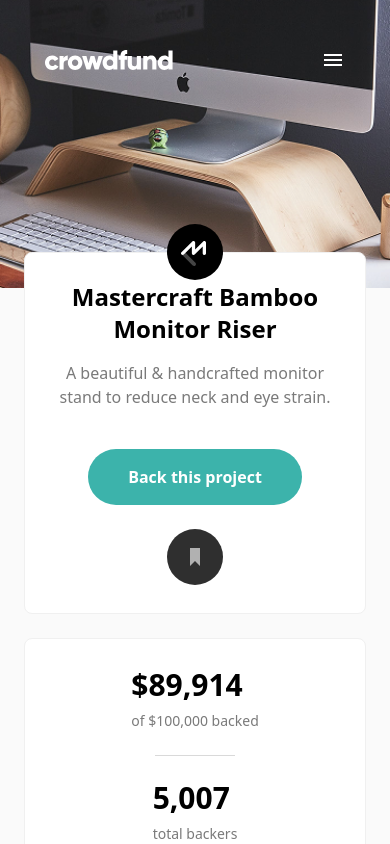
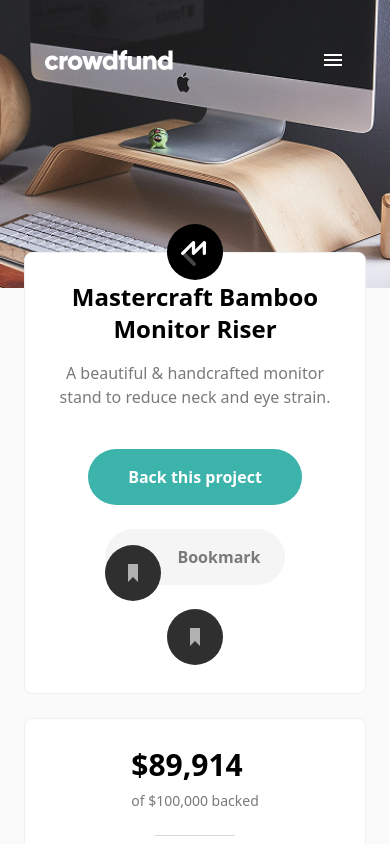
Before and after one commit to casbern/crowdfund-page, a React (Vite) app: page / in a window 390 px wide. Shown: the top 844 px of the page. Built offline with nearby package versions, Linux system fonts and the light colour scheme.

Commit message:
made bookmark button active

```diff
--- a/src/App.tsx
+++ b/src/App.tsx
@@ -3,9 +3,14 @@
 
 import icon from "./assets/icon.svg"
 import bookmarkIcon from "./assets/bookmark-icon.svg"
+import bookmarkIconActive from "./assets/bookmark-icon-active.svg"
 import Card from "./components/Card"
+import { useState } from "react"
 
 function App() {
+
+  const [active, setActive] = useState(false)
+
 
   return (
     <div className="bg-background min-h-screen">
@@ -23,10 +28,16 @@
 
             <a
               href="#"
-              className="hidden md:flex relative items-center bg-gray-50 rounded-4xl text-txt font-bold pl-[72px] pr-6 h-[56px]"
+              onClick={() => setActive(!active)}
+              className={`
+                "hidden md:flex relative items-center bg-gray-50 rounded-4xl font-bold pl-[72px] pr-6 py-4 h-[56px]"
+                 ${active ? "text-call-action" : "text-txt"}`}
             >
-              <span className="absolute left-0 flex items-center justify-center w-[56px] h-[56px] rounded-full bg-black">
-                <img src={bookmarkIcon} alt="Bookmark Icon" />
+              <span className="absolute left-0 flex items-center justify-center w-[56px] h-[56px] rounded-full">
+                <img
+                  src={active ? bookmarkIconActive : bookmarkIcon}
+                  alt="Bookmark Icon"
+                />
               </span>
               Bookmark
             </a>
```
Also changed, not shown: src/assets/bookmark-icon-active.svg (added).
